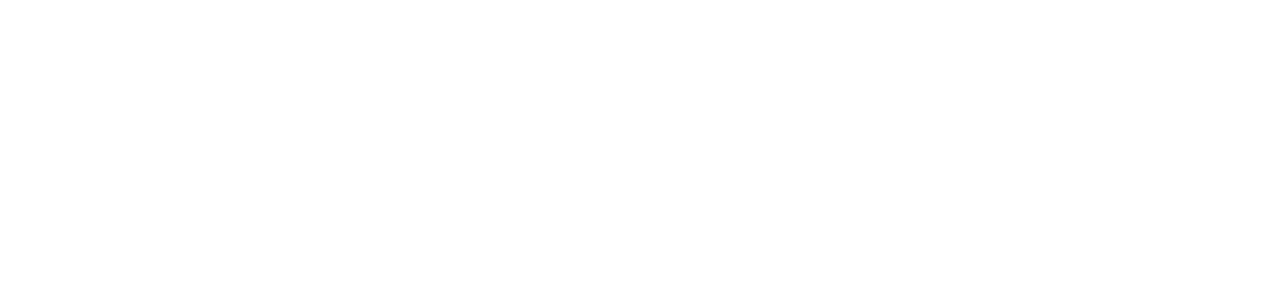
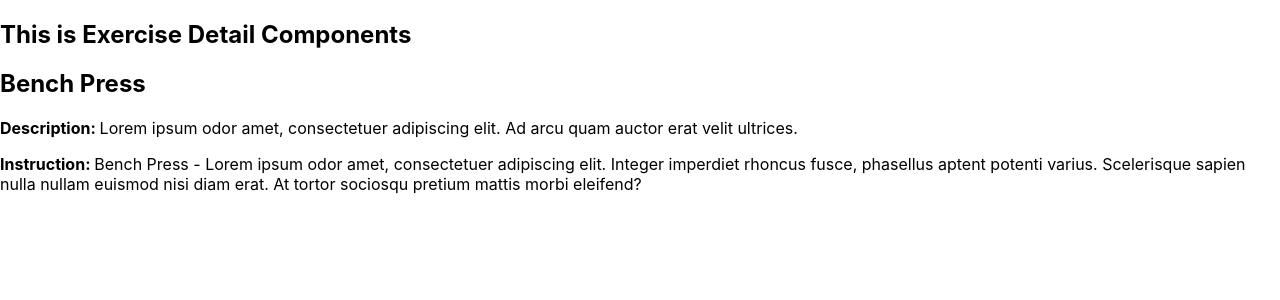
Before and after one commit to Chingsan53/work-out-logger, a React (Create React App) app: page /exercises/1 in a window 1280 px wide. Before the commit this address had no page. Shown: the top 300 px of the page. Built offline with nearby package versions, Linux system fonts and the light colour scheme.

Commit message:
added context api

```diff
--- a/src/App.js
+++ b/src/App.js
@@ -1,14 +1,19 @@
 import "./App.css";
-import { Router, Routes, Route } from "react-router-dom";
+import { Routes, Route } from "react-router-dom";
 import Home from "./components/Home.components";
+import ExerciseDetail from "./components/ExerciseDetail.components";
 import Logger from "./components/JotDown.component";
+import { ExerciseProvider } from "./components/exerciseContext";
 
 function App() {
   return (
-    <Routes>
-      <Route exact path="/" Component={Home} />
-      <Route path="/logger" Component={Logger} />
-    </Routes>
+    <ExerciseProvider>
+      <Routes>
+        <Route path="/" element={<Home />} />
+        <Route path="/exercises/:exerciseId" element={<ExerciseDetail />} />
+        <Route path="/logger" element={<Logger />} />
+      </Routes>
+    </ExerciseProvider>
   );
 }
 
--- a/src/components/ExerciseDetail.components.jsx
+++ b/src/components/ExerciseDetail.components.jsx
@@ -1,7 +1,24 @@
+import { useParams } from "react-router-dom";
+import { useExercises } from "./exerciseContext";
+
 const ExerciseDetail = () => {
+  const { exerciseId } = useParams();
+  const exercises = useExercises();
+  const exercise = exercises.find((e) => e.id === parseInt(exerciseId, 10));
+
+  if (!exercise) return <div>Exercise not found</div>;
   return (
     <div>
       <h2>This is Exercise Detail Components</h2>
+      <h2>{exercise.name}</h2>
+      <p>
+        <strong>Description: </strong>
+        {exercise.description}
+      </p>
+      <p>
+        <strong>Instruction: </strong>
+        {exercise.instruction}
+      </p>
     </div>
   );
 };
--- a/src/components/Home.components.jsx
+++ b/src/components/Home.components.jsx
@@ -4,12 +4,47 @@ import { useEffect, useState } from "react";
 import Logger from "./JotDown.component";
 
 const Home = () => {
-  const recExercises = [
-    "Bench Press",
-    "Pull-Ups",
-    "Overhead Press",
-    "Bent-Over",
-    "Bicep Curl",
+  const exercises = [
+    {
+      id: 1,
+      name: "Bench Press",
+      instruction:
+        "Bench Press - Lorem ipsum odor amet, consectetuer adipiscing elit. Integer imperdiet rhoncus fusce, phasellus aptent potenti varius. Scelerisque sapien nulla nullam euismod nisi diam erat. At tortor sociosqu pretium mattis morbi eleifend?",
+      description:
+        "Lorem ipsum odor amet, consectetuer adipiscing elit. Ad arcu quam auctor erat velit ultrices.",
+    },
+    {
+      id: 2,
+      name: "Pull-Ups",
+      instruction:
+        "Pull-Ups - Lorem ipsum odor amet, consectetuer adipiscing elit. Integer imperdiet rhoncus fusce, phasellus aptent potenti varius. Scelerisque sapien nulla nullam euismod nisi diam erat. At tortor sociosqu pretium mattis morbi eleifend?",
+      description:
+        "Lorem ipsum odor amet, consectetuer adipiscing elit. Ad arcu quam auctor erat velit ultrices.",
+    },
+    {
+      id: 3,
+      name: "Bent-Over",
+      instruction:
+        "Bent-Over - Lorem ipsum odor amet, consectetuer adipiscing elit. Integer imperdiet rhoncus fusce, phasellus aptent potenti varius. Scelerisque sapien nulla nullam euismod nisi diam erat. At tortor sociosqu pretium mattis morbi eleifend?",
+      description:
+        "Lorem ipsum odor amet, consectetuer adipiscing elit. Ad arcu quam auctor erat velit ultrices.",
+    },
+    {
+      id: 4,
+      name: "Bicep Curl",
+      instruction:
+        "Bicep Curl - Lorem ipsum odor amet, consectetuer adipiscing elit. Integer imperdiet rhoncus fusce, phasellus aptent potenti varius. Scelerisque sapien nulla nullam euismod nisi diam erat. At tortor sociosqu pretium mattis morbi eleifend?",
+      description:
+        "Lorem ipsum odor amet, consectetuer adipiscing elit. Ad arcu quam auctor erat velit ultrices.",
+    },
+    {
+      id: 5,
+      name: "Overhead Press",
+      instruction:
+        "Overhead Press - Lorem ipsum odor amet, consectetuer adipiscing elit. Integer imperdiet rhoncus fusce, phasellus aptent potenti varius. Scelerisque sapien nulla nullam euismod nisi diam erat. At tortor sociosqu pretium mattis morbi eleifend?",
+      description:
+        "Lorem ipsum odor amet, consectetuer adipiscing elit. Ad arcu quam auctor erat velit ultrices.",
+    },
   ];
 
   // Display Time
@@ -40,6 +75,11 @@ const Home = () => {
 
   const handleWeightChange = (event) => {
     setWeightValue(event.target.value);
+  };
+
+  // Displaying the detail of each exercise
+  const handleExerciseClick = (exerciseId) => {
+    navigate(`/exercises/${exerciseId}`);
   };
 
   return (
@@ -74,10 +114,14 @@ const Home = () => {
             </div>
             <h2>Recommended Exercises Today</h2>
             <div className="rec-exercise-main">
-              {recExercises.map((item) => (
-                <div className="row-1">
+              {exercises.map((exercise) => (
+                <div
+                  key={exercise.id}
+                  className="row-1"
+                  onClick={() => handleExerciseClick(exercise.id)}
+                >
                   <div className="rec-exercise">
-                    <span>{item}</span>
+                    <span>{exercise.name}</span>
                   </div>
                 </div>
               ))}
--- /dev/null
+++ b/src/components/exerciseContext.jsx
@@ -0,0 +1,56 @@
+import { Children, createContext, useContext, useState } from "react";
+
+const ExerciseContext = createContext();
+
+export const useExercises = () => useContext(ExerciseContext);
+
+export const ExerciseProvider = ({ children }) => {
+  const [exercises] = useState([
+    {
+      id: 1,
+      name: "Bench Press",
+      instruction:
+        "Bench Press - Lorem ipsum odor amet, consectetuer adipiscing elit. Integer imperdiet rhoncus fusce, phasellus aptent potenti varius. Scelerisque sapien nulla nullam euismod nisi diam erat. At tortor sociosqu pretium mattis morbi eleifend?",
+      description:
+        "Lorem ipsum odor amet, consectetuer adipiscing elit. Ad arcu quam auctor erat velit ultrices.",
+    },
+    {
+      id: 2,
+      name: "Pull-Ups",
+      instruction:
+        "Pull-Ups - Lorem ipsum odor amet, consectetuer adipiscing elit. Integer imperdiet rhoncus fusce, phasellus aptent potenti varius. Scelerisque sapien nulla nullam euismod nisi diam erat. At tortor sociosqu pretium mattis morbi eleifend?",
+      description:
+        "Lorem ipsum odor amet, consectetuer adipiscing elit. Ad arcu quam auctor erat velit ultrices.",
+    },
+    {
+      id: 3,
+      name: "Bent-Over",
+      instruction:
+        "Bent-Over - Lorem ipsum odor amet, consectetuer adipiscing elit. Integer imperdiet rhoncus fusce, phasellus aptent potenti varius. Scelerisque sapien nulla nullam euismod nisi diam erat. At tortor sociosqu pretium mattis morbi eleifend?",
+      description:
+        "Lorem ipsum odor amet, consectetuer adipiscing elit. Ad arcu quam auctor erat velit ultrices.",
+    },
+    {
+      id: 4,
+      name: "Bicep Curl",
+      instruction:
+        "Bicep Curl - Lorem ipsum odor amet, consectetuer adipiscing elit. Integer imperdiet rhoncus fusce, phasellus aptent potenti varius. Scelerisque sapien nulla nullam euismod nisi diam erat. At tortor sociosqu pretium mattis morbi eleifend?",
+      description:
+        "Lorem ipsum odor amet, consectetuer adipiscing elit. Ad arcu quam auctor erat velit ultrices.",
+    },
+    {
+      id: 5,
+      name: "Overhead Press",
+      instruction:
+        "Overhead Press - Lorem ipsum odor amet, consectetuer adipiscing elit. Integer imperdiet rhoncus fusce, phasellus aptent potenti varius. Scelerisque sapien nulla nullam euismod nisi diam erat. At tortor sociosqu pretium mattis morbi eleifend?",
+      description:
+        "Lorem ipsum odor amet, consectetuer adipiscing elit. Ad arcu quam auctor erat velit ultrices.",
+    },
+  ]);
+
+  return (
+    <ExerciseContext.Provider value={exercises}>
+      {children}
+    </ExerciseContext.Provider>
+  );
+};
```
